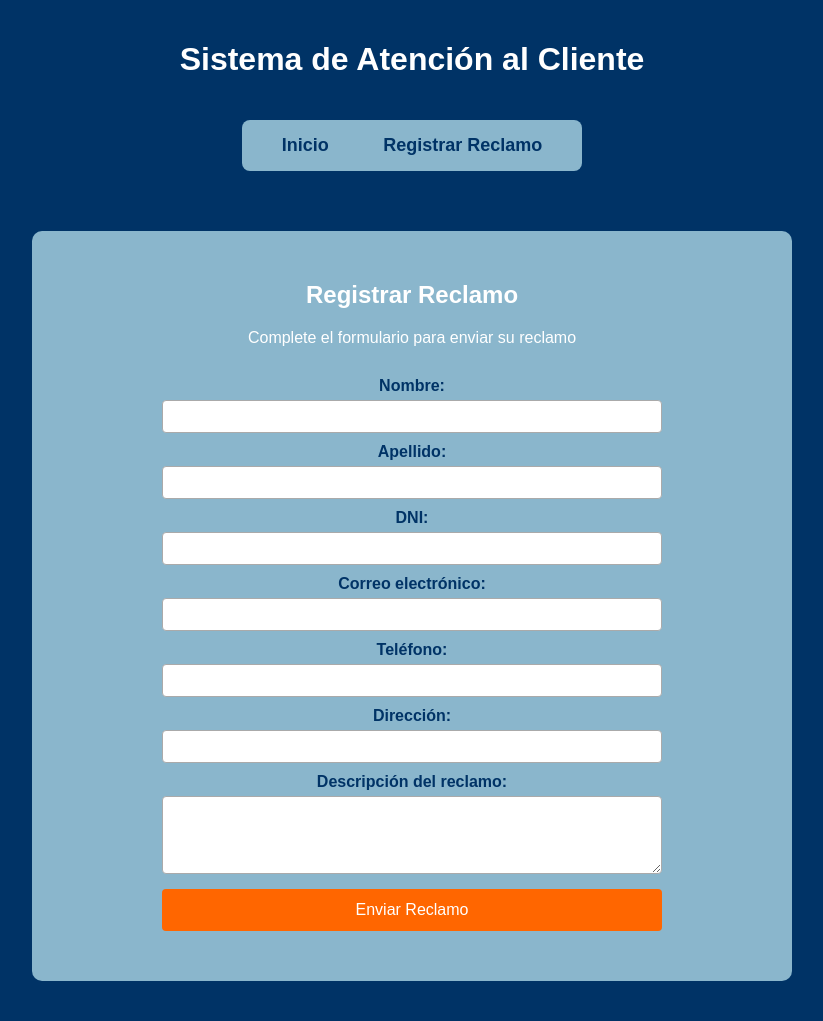
After one commit to Ana2026O/sistema-reclamos, a Django app: page /registrar/ in a window 1280 px wide. The commit adds this page. Shown: the whole page, without its empty margins (228-1051 px from the left). Run offline with Django 5.2, Linux system fonts and the light colour scheme.

Commit message:
vista inicio y formulario de reclamo

```diff
--- /dev/null
+++ b/reclamos/static/reclamos/style.css
@@ -0,0 +1,82 @@
+/* Fondo azul oscuro */
+body {
+    background-color: #003366;
+    color: white;
+    font-family: Arial, sans-serif;
+    margin: 0;
+    padding: 0;
+}
+
+/* Encabezado */
+header {
+    text-align: center;
+    padding: 20px;
+}
+
+/* Menú dentro de rectángulo celeste */
+.menu-celeste {
+    background-color: rgba(173, 216, 230, 0.8); /* celeste claro */
+    padding: 15px;
+    border-radius: 8px;
+    display: inline-block; /* para que se centre */
+    margin-top: 20px;
+}
+
+.menu-celeste a {
+    color: #003366; /* azul oscuro para contraste */
+    text-decoration: none;
+    font-weight: bold;
+    margin: 0 25px;
+    font-size: 18px;
+}
+
+.menu-celeste a:hover {
+    text-decoration: underline;
+}
+
+/* Rectángulo celeste para contenido */
+.contenedor-celeste {
+    background-color: rgba(173, 216, 230, 0.8);
+    padding: 30px;
+    margin: 40px auto;
+    max-width: 700px;
+    border-radius: 10px;
+    text-align: center;
+}
+
+/* Formularios */
+form {
+    max-width: 500px;
+    margin: 20px auto;
+    display: flex;
+    flex-direction: column;
+}
+
+label {
+    margin-top: 10px;
+    font-weight: bold;
+    color: #003366;
+}
+
+input, textarea {
+    padding: 8px;
+    margin-top: 5px;
+    border: 1px solid #aaa;
+    border-radius: 4px;
+}
+
+/* Botón naranja */
+button {
+    background-color: #ff6600;
+    color: #fff;
+    padding: 12px;
+    border: none;
+    border-radius: 4px;
+    cursor: pointer;
+    margin-top: 15px;
+    font-size: 16px;
+}
+
+button:hover {
+    background-color: #e65c00;
+}
--- /dev/null
+++ b/reclamos/templates/reclamos/base.html
@@ -0,0 +1,20 @@
+{% load static %}
+<!DOCTYPE html>
+<html lang="es">
+<head>
+    <meta charset="UTF-8">
+    <title>{% block title %}{% endblock %}</title>
+    <link rel="stylesheet" href="{% static 'reclamos/style.css' %}">
+</head>
+<body>
+    <header>
+        <h1>Sistema de Atención al Cliente</h1>
+        <nav class="menu-celeste">
+            <a href="{% url 'inicio' %}">Inicio</a>
+            <a href="{% url 'registrar_reclamo' %}">Registrar Reclamo</a>
+        </nav>
+    </header>
+
+    {% block content %}{% endblock %}
+</body>
+</html>
--- /dev/null
+++ b/reclamos/templates/reclamos/registrar_reclamo.html
@@ -0,0 +1,38 @@
+{% extends 'reclamos/base.html' %}
+{% load static %}
+
+{% block title %}Registrar Reclamo{% endblock %}
+
+{% block content %}
+<section class="contenedor-celeste">
+  <h2>Registrar Reclamo</h2>
+  <p>Complete el formulario para enviar su reclamo</p>
+
+  <form method="post">
+    {% csrf_token %}
+
+    <label for="nombre">Nombre:</label>
+    <input type="text" id="nombre" name="nombre" required>
+
+    <label for="apellido">Apellido:</label>
+    <input type="text" id="apellido" name="apellido" required>
+
+    <label for="dni">DNI:</label>
+    <input type="text" id="dni" name="dni" required>
+
+    <label for="email">Correo electrónico:</label>
+    <input type="email" id="email" name="email" required>
+
+    <label for="telefono">Teléfono:</label>
+    <input type="tel" id="telefono" name="telefono">
+
+    <label for="direccion">Dirección:</label>
+    <input type="text" id="direccion" name="direccion">
+
+    <label for="descripcion">Descripción del reclamo:</label>
+    <textarea id="descripcion" name="descripcion" rows="4" required></textarea>
+
+    <button type="submit">Enviar Reclamo</button>
+  </form>
+</section>
+{% endblock %}
--- a/reclamos/urls.py
+++ b/reclamos/urls.py
@@ -3,4 +3,5 @@ from . import views
 
 urlpatterns = [
     path('', views.inicio, name='inicio'),
+    path('registrar/', views.registrar_reclamo, name='registrar_reclamo'),
 ]
--- a/reclamos/views.py
+++ b/reclamos/views.py
@@ -1,39 +1,7 @@
-from django.shortcuts import render, redirect, get_object_or_404
-from django.contrib.auth.models import User
-
-from .models import Reclamo, Estado
-from .forms import ReclamoForm, ConsultaReclamoForm
-
+from django.shortcuts import render
 
 def inicio(request):
     return render(request, 'reclamos/inicio.html')
 
-
 def registrar_reclamo(request):
-
-    if request.method == 'POST':
-        form = ReclamoForm(request.POST)
-
-        if form.is_valid():
-
-            reclamo = form.save(commit=False)
-
-            reclamo.usuario = User.objects.first()
-
-            reclamo.estado = Estado.objects.get(nombre='Nuevo')
-
-            reclamo.save()
-
-            return redirect(
-                'confirmacion_reclamo',
-                reclamo_id=reclamo.id
-            )
-
-    else:
-        form = ReclamoForm()
-
-    return render(
-        request,
-        'reclamos/registrar_reclamo.html',
-        {'form': form}
-    )
+    return render(request, 'reclamos/registrar_reclamo.html')
```
Also changed, not shown: reclamos/templates/reclamos/inicio.html (+10 -1 lines), reclamos/static/reclamos/img/darsemano.png.jpg (added), sistema_reclamos/urls.py (line endings or trailing spaces).
